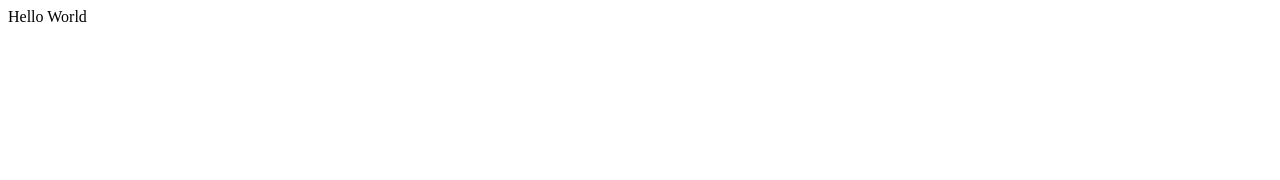
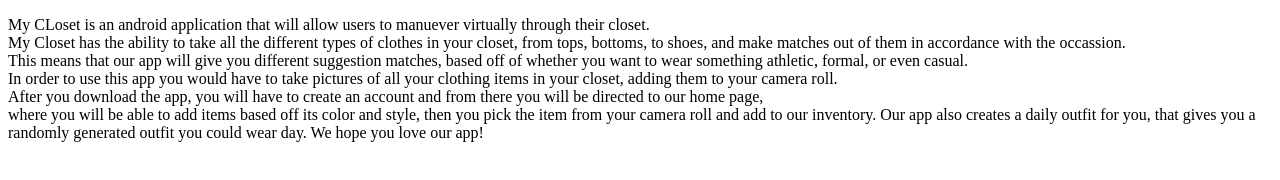
Before and after one commit to jkanderson1/MyClosetApp, a plain HTML site: page index.html in a window 1280 px wide. Drawn offline with Linux system fonts and the light colour scheme.

Commit message:
Update index.html

```diff
--- a/index.html
+++ b/index.html
@@ -3,12 +3,21 @@
 
   <head>
   <title>
-    Hello World
+    <h1>
+      Welcome to My Closet!
+    </h1>
   </title>
   </head>
 
   <body>
-    Hello World
+   <p>
+     My CLoset is an android application that will allow users to manuever virtually through their closet.<br> My Closet has the ability to take all the different types of clothes in your closet,
+     from tops, bottoms, to shoes, and make matches out of them in accordance with the occassion.<br> This means that our app will give you different suggestion matches, based off of whether you want to wear something athletic,
+     formal, or even casual. <br>In order to use this app you would have to take pictures of all your clothing items in your closet, adding them to your camera roll.<br>
+     After you download the app, you will have to create an account and from there you will be directed to our home page, <br>where you will be able to add items based off its color and style,
+     then you pick the item from your camera roll and add to our inventory. Our app also creates a daily outfit for you, that gives you a randomly generated outfit you could wear day. We hope you love our app!
+   </p>
+
   </body>
 
 </html>
```
